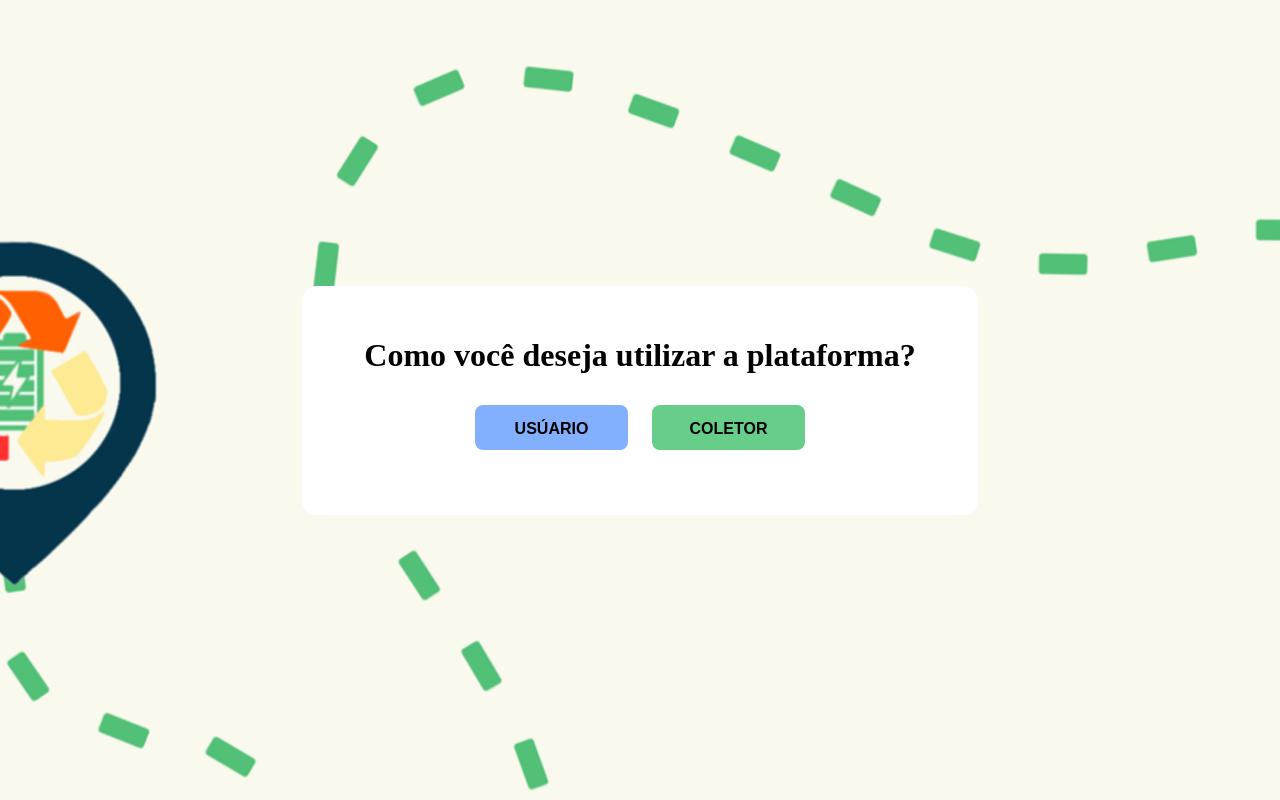
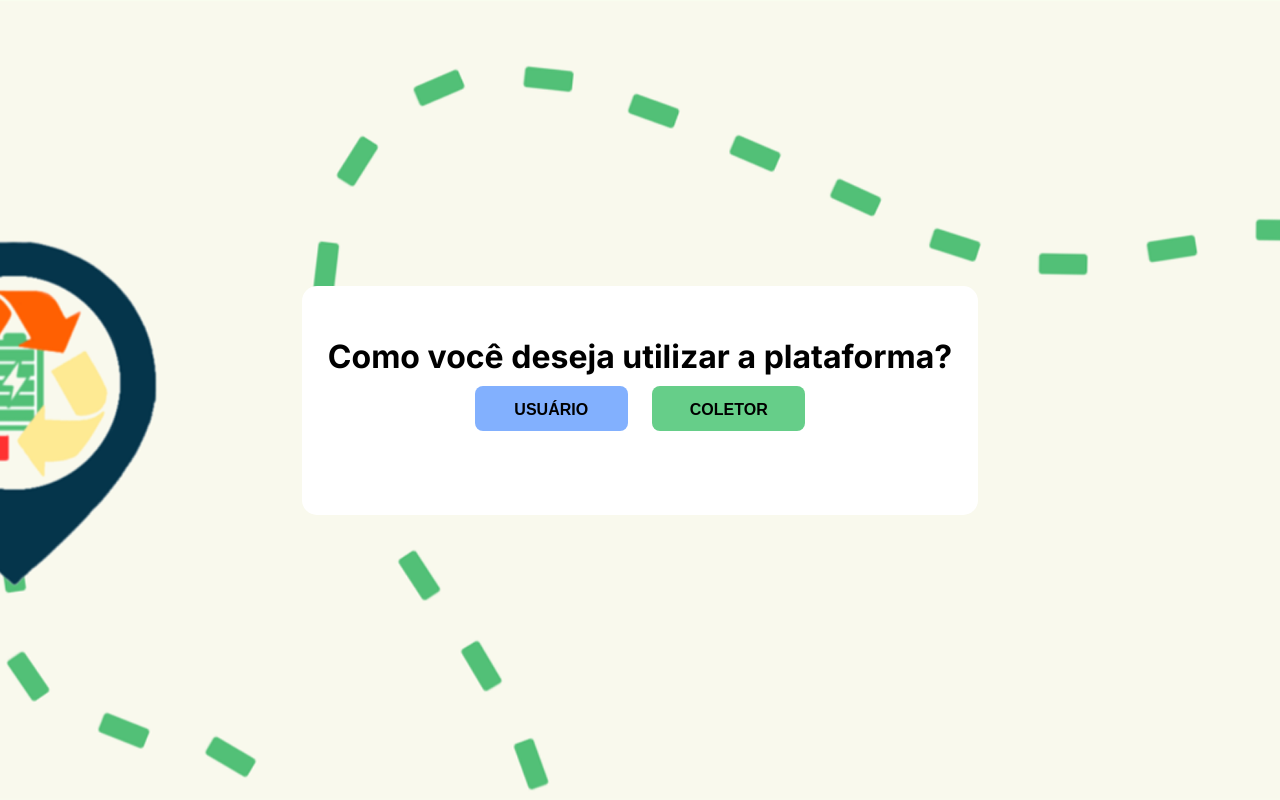
Before and after one commit to RDCAZIN/ProjetoEnergyTrans, a Flask app: page / in a window 1280 px wide. Run offline with Flask 3, Linux system fonts and the light colour scheme.

Commit message:
style: criacao do css global e mundanca da font padrao para inter

```diff
--- /dev/null
+++ b/static/css/global.css
@@ -0,0 +1,14 @@
+/* IMPORTAÇÃO DA FONTE INTER */
+@import url('https://fonts.googleapis.com/css2?family=Inter:wght@100..900&display=swap');
+
+/* RESET GLOBAL */
+* {
+    margin: 0;
+    padding: 0;
+    box-sizing: border-box;
+}
+
+/* CONFIGURAÇÕES GLOBAIS */
+body {
+    font-family: 'Inter', sans-serif;
+}
--- a/templates/autenticacao/cadastro.html
+++ b/templates/autenticacao/cadastro.html
@@ -4,6 +4,7 @@
     <meta charset="UTF-8">
     <meta name="viewport" content="width=device-width, initial-scale=1.0">
     <title>Cadastro</title>
+    <link rel="stylesheet" href="{{ url_for('static', filename='css/global.css') }}">
     <link rel="stylesheet" href="{{ url_for('static', filename='css/cadastro.css') }}">
 </head>
 <body>
--- a/templates/autenticacao/esqueci_senha_email.html
+++ b/templates/autenticacao/esqueci_senha_email.html
@@ -3,6 +3,7 @@
 <head>
     <meta charset="UTF-8">
     <meta name="viewport" content="width=device-width, initial-scale=1.0">
+    <link rel="stylesheet" href="{{ url_for('static', filename='css/global.css') }}">
     <title>EMAIL</title>
 </head>
 <body>
--- a/templates/autenticacao/index.html
+++ b/templates/autenticacao/index.html
@@ -4,13 +4,14 @@
     <meta charset="UTF-8">
     <meta name="viewport" content="width=device-width, initial-scale=1.0">
     <title>Seleção de Perfil</title>
+    <link rel="stylesheet" href="{{ url_for('static', filename='css/global.css') }}">
     <link rel="stylesheet" href="{{url_for('static', filename = 'css/index.css')}}">
 </head>
 <body>
     <div class="conteiner">
         <h1>Como você deseja utilizar a plataforma?</h1>
         <form method="POST" action="{{ url_for('main.escolha') }}">
-            <button type="submit" name="tipo" value="usuario" id="usuario">USÚARIO</button>
+            <button type="submit" name="tipo" value="usuario" id="usuario">USUÁRIO</button>
             <button type="submit" name="tipo" value="coletor" id="coletor">COLETOR</button>
         </form>
     </div>
--- a/templates/autenticacao/login.html
+++ b/templates/autenticacao/login.html
@@ -4,6 +4,7 @@
     <meta charset="UTF-8">
     <meta name="viewport" content="width=device-width, initial-scale=1.0">
     <title>Login</title>
+    <link rel="stylesheet" href="{{ url_for('static', filename='css/global.css') }}">
     <link rel="stylesheet" href="{{ url_for('static', filename='css/login.css') }}">
 </head>
 
--- a/templates/autenticacao/nova_senha.html
+++ b/templates/autenticacao/nova_senha.html
@@ -3,6 +3,7 @@
 <head>
     <meta charset="UTF-8">
     <meta name="viewport" content="width=device-width, initial-scale=1.0">
+    <link rel="stylesheet" href="{{ url_for('static', filename='css/global.css') }}">
     <title>Nova Senha</title>
 </head>
 <body>
--- a/templates/autenticacao/temconta.html
+++ b/templates/autenticacao/temconta.html
@@ -4,7 +4,8 @@
     <meta charset="UTF-8">
     <meta name="viewport" content="width=device-width, initial-scale=1.0">
     <title>Seleção de Perfil</title>
-     <link rel="stylesheet" href="{{url_for('static', filename = 'css/index.css')}}">
+    <link rel="stylesheet" href="{{ url_for('static', filename='css/global.css') }}">
+    <link rel="stylesheet" href="{{url_for('static', filename = 'css/index.css')}}">
 </head>
 <body>
     <div class="conteiner">
```
